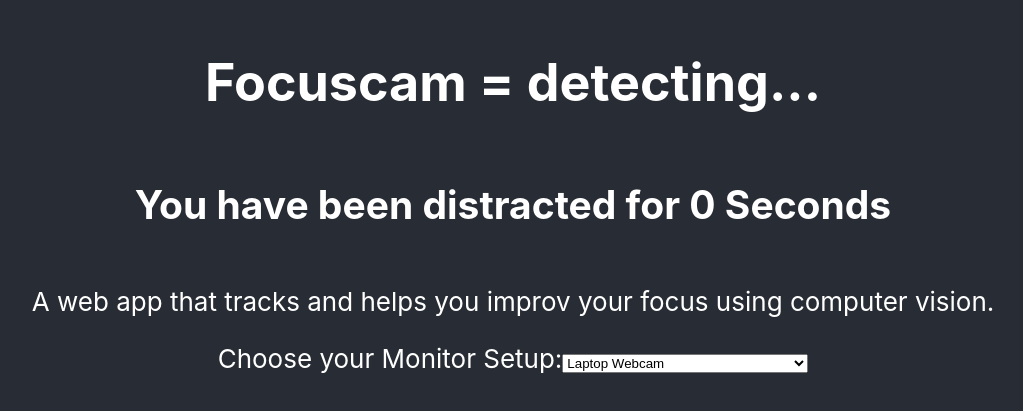
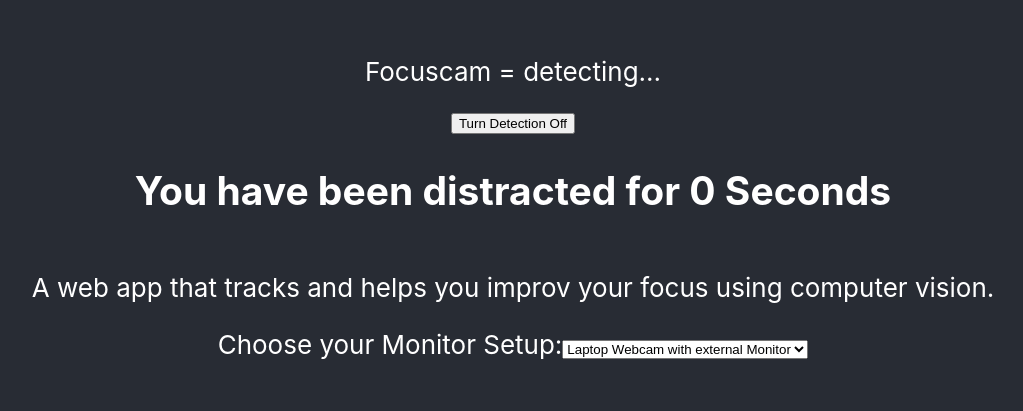
Before and after one commit to moritzWa/focuscam, a React (Create React App) app: page / in a window 1280 px wide. Shown: the part 205-616 px from the top of the page, without its empty margins (127-1150 px from the left). Built offline with nearby package versions, Linux system fonts and the light colour scheme; no server answers.

Commit message:
add on/off

```diff
--- a/src/App.js
+++ b/src/App.js
@@ -12,9 +12,12 @@
 } from "./utilities";
 
 function App() {
-	const [monitorSetup, setMonitorSetup] = useState(models[0]);
+	const defaultMonitorSetup = 1;
+
+	const [monitorSetup, setMonitorSetup] = useState(models[defaultMonitorSetup]);
 	const [topPrediction, setTopPrediction] = useState("detecting...");
 	const [distractionDuration, setDistractionDuration] = useState(0);
+	const [focusCamOn, setFocusCamOn] = useState(true);
 
 	const webcamRef = useRef(null);
 	const notificationSound = new Audio(juntos_sound);
@@ -26,14 +29,17 @@
 		async function run() {
 			const video = webcamRef.current?.video;
 
-			if (video?.readyState === HTMLMediaElement.HAVE_ENOUGH_DATA) {
+			if (
+				video?.readyState === HTMLMediaElement.HAVE_ENOUGH_DATA &&
+				focusCamOn
+			) {
 				await takeSnapshot(monitorSetup.name, video);
 
 				if (stackSize++ >= 50) {
-					console.log("update prediction");
-
 					let topPreduction = getMaxClassName(calculatePredsAverage());
 					setTopPrediction(topPreduction);
+
+					console.log("update prediction:", topPreduction);
 
 					if (topPrediction === "distracted") {
 						let newDistractionCount = distractionDuration + 1;
@@ -64,7 +70,12 @@
 	return (
 		<div className="App">
 			<header className="App-header">
-				<h1>Focuscam = {topPrediction}</h1>
+				{console.log(topPrediction)}
+				<p>Focuscam = {topPrediction}</p>
+
+				<button onClick={() => setFocusCamOn(!focusCamOn)}>
+					{focusCamOn ? "Turn Detection Off" : "Turn Detection On"}
+				</button>
 
 				<h2>You have been distracted for {distractionDuration} Seconds</h2>
 
```
